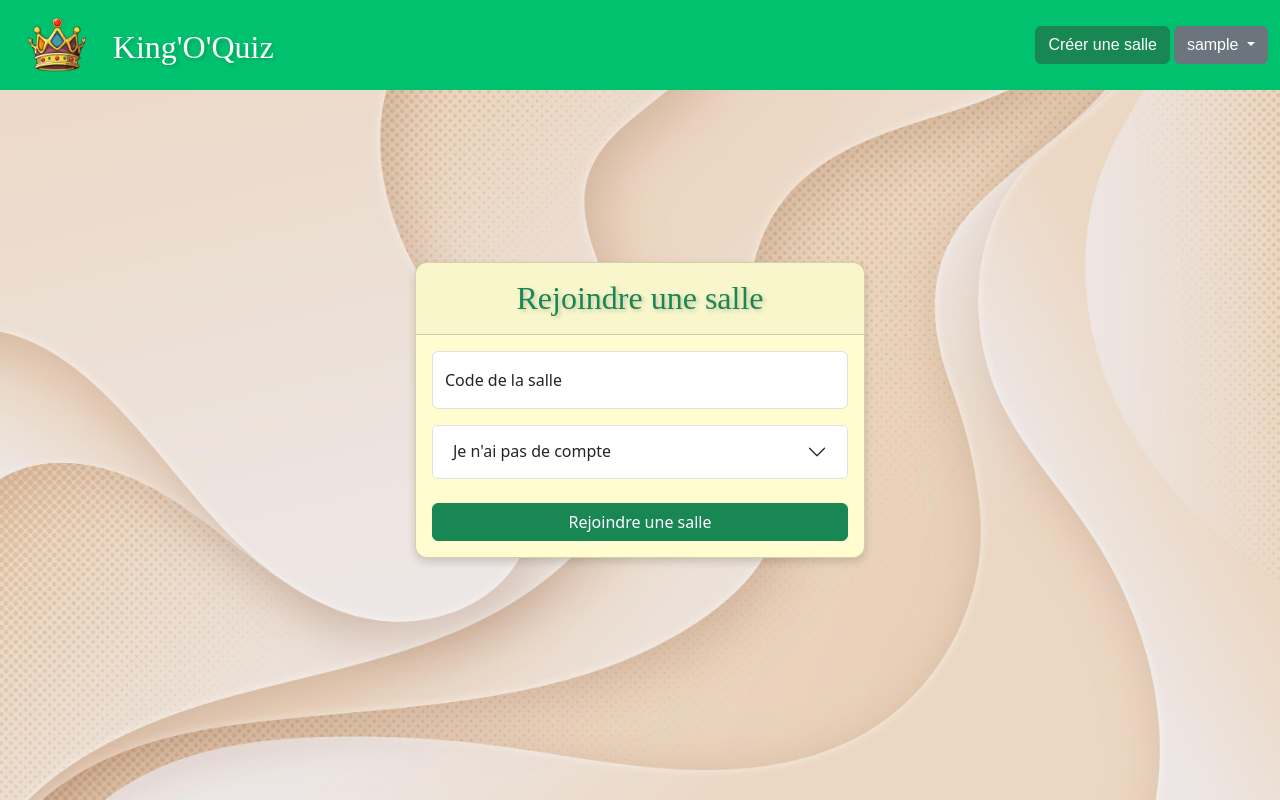
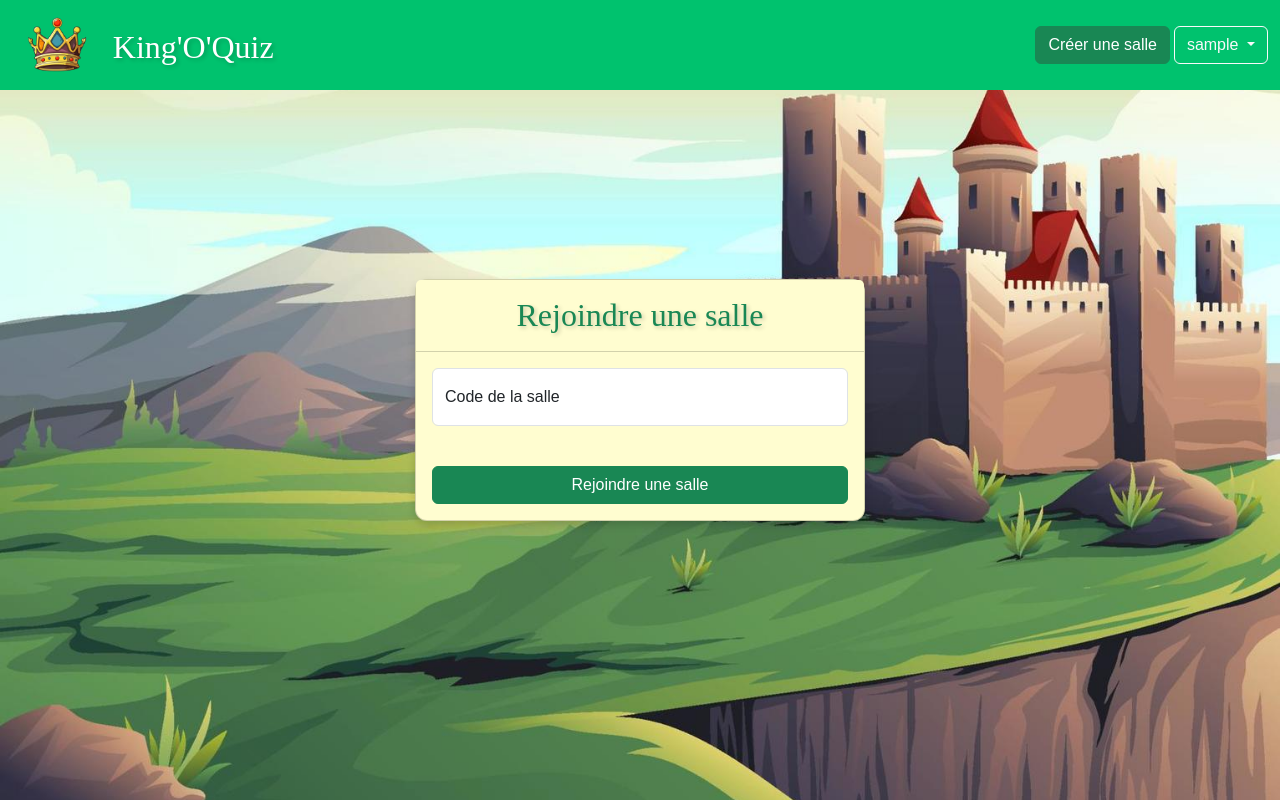
Before and after one commit to HardHuino/projetWEB, a PHP site: page /Welcome.php in a window 1280 px wide. Run offline with PHP 8.4, Linux system fonts and the light colour scheme; the visitor is signed in with stand-in values (Sample User, id 1); some web fonts are replaced.

Commit message:
room creation module + some more css

```diff
--- a/Room.html
+++ b/Room.html
@@ -7,7 +7,7 @@
         <link href="https://cdn.jsdelivr.net/npm/bootstrap@5.3.8/dist/css/bootstrap.min.css" rel="stylesheet" integrity="sha384-sRIl4kxILFvY47J16cr9ZwB07vP4J8+LH7qKQnuqkuIAvNWLzeN8tE5YBujZqJLB" crossorigin="anonymous">
     </head>
     <body>
-        <form class="row g-3 needs-validation" novalidate>
+        <form class="row g-3 needs-validation join-form" novalidate>
             <div class="mb-2">
                 <label for="validationAnswer" class="form-label">QUESTION</label>
                 <input type="text" class="form-control" id="validationAnswer" placeholder="Entrez votre réponse ici" required>
--- a/Room.php
+++ b/Room.php
@@ -83,7 +83,7 @@
             <p>Joueur: <strong><?php echo $displayName; ?></strong></p>
             <p>Code de room: <code><?php echo $roomCode; ?></code></p>
 
-            <form class="row g-3 needs-validation" novalidate>
+            <form class="row g-3 needs-validation join-form" novalidate>
                 <div class="mb-2">
                     <label for="validationAnswer" class="form-label"><?php echo($questionText["questionText"]); ?></label>
                     <input type="text" class="form-control" id="validationAnswer" name="answerText" placeholder="Entrez votre réponse ici" required>
--- a/Style.css
+++ b/Style.css
@@ -26,35 +26,31 @@
 
 /* Theme général */
 body {
-    background-image: url("img/bg.png");
+    background-image: url("img/bg2.jpg");
     background-color: var(--secondary);
     background-size: cover;
     background-attachment: fixed;
     font-family: Arial, sans-serif;
+    color : var(--secondary);
 }
 
-/* Navbar vert */
+/* Navbar */
 .navbar {
     background-color: var(--primary);
 }
 
-/* Style des formulaires/card */
-form {
-    display: flex;
-    flex-direction: column;
-    align-items: center;
-    justify-content: center;
-    height: 100%;
-    min-height: 80vh;
-    font-family: system-ui,-apple-system,"Segoe UI",Roboto,"Helvetica Neue","Noto Sans","Liberation Sans",Arial,sans-serif,"Apple Color Emoji","Segoe UI Emoji","Segoe UI Symbol","Noto Color Emoji";
+.dropdown-item:active {
+    background-color:var(--bs-success);
 }
+
+/* Style des formulaires/card (scopé au formulaire de rejoindre via la classe `join-form`) */
 
 .form-control:focus {
   border-color: var(--bs-success-border-subtle);
   box-shadow: 0 0 0 0.25rem var(--bs-success-bg-subtle);
 }
 
-.card {
+.card{
     background-color: var(--secondary);
     border-radius: 12px;
     box-shadow: 0 4px 8px rgba(0, 0, 0, 0.15);
@@ -62,7 +58,12 @@ form {
     width: 90%;
 }
 
+.modal-content {
+    background-color: var(--secondary);
+}
+
 .card-header {
+    background-color: var(--secondary);
     padding-top: 2vh;
 }
 
--- a/Welcome.php
+++ b/Welcome.php
@@ -15,23 +15,23 @@
     <body>
 
 
-        <nav class="navbar navbar-expand-lg py-2" data-bs-theme="dark">
+        <nav class="navbar navbar-expand-lg py-2 fixed-top" data-bs-theme="dark">
             <div class="container-fluid">
-                <a class="navbar-brand fs-2">
+                <a class="navbar-brand fs-2" href="Welcome.php">
                     <img src="img/logo.png" alt="Logo" width="10%" height="10%" class="d-inline-block align-text-top me-2">
                     <h1>King'O'Quiz</h1>
                 </a>
                 <div class="d-flex gap-1">
-                    <?php if (isset($_SESSION['username'])): ?>
-                        <button class="btn btn-success">Créer une salle</button>
+                    <?php if (isset($_SESSION['username'])) : ?>
+                        <button class="btn btn-success" data-bs-toggle="modal" data-bs-target="#roomCreation">Créer une salle</button>
                         <div class="btn-group">
-                            <button type="button" class="btn btn-secondary dropdown-toggle" data-bs-toggle="dropdown" data-bs-display="static" aria-expanded="false">
+                            <button id="username" type="button" class="btn btn-outline-light dropdown-toggle" data-bs-toggle="dropdown" data-bs-display="static" aria-expanded="false">
                                 <?php echo htmlspecialchars($_SESSION['username']); ?>
                             </button>
                             <ul class="dropdown-menu dropdown-menu-lg-end">
                                 <li><a class="dropdown-item" href="#">Statistiques</a></li>
                                 <li><hr class="dropdown-divider"></li>
-                                <li><a href="logout.php" class="dropdown-item danger" href="#">Déconnexion</a></li>
+                                <li><a href="logout.php" class="dropdown-item" href="#">Déconnexion</a></li>
                             </ul>
                         </div>
                     <?php else: ?>
@@ -41,47 +41,70 @@
             </div>
         </nav>
 
-        <form class="needs-validation" METHOD="GET" action="Room.php" novalidate>
-            <div class="card form-card">
+        <!-- Room Creation Modal -->
+        <div class="modal fade" id="roomCreation" tabindex="-1" aria-labelledby="roomCreationLabel" aria-hidden="true">
+            <div class="modal-dialog">
+                <form class="needs-validation" METHOD="GET" action="roomCreation.php" novalidate>
+                <div class="modal-content">
+                    <div class="modal-header">
+                        <h2 class="modal-title fs-5" id="roomCreationLabel">Creation de salle</h2>
+                        <button type="button" class="btn-close" data-bs-dismiss="modal" aria-label="Close"></button>
+                    </div>
+                    <div class="modal-body">
+                            <div class="form-floating mb-3">
+                                <input type="text" class="form-control" id="roomCode" name="roomCode" placeholder="Code de la salle" required>
+                                <label for="roomCode" class="form-label">Code de la salle</label>
+                                <div class="invalid-feedback">
+                                    Donnez un code de salle valide
+                                </div>
+                            </div>
+                            <div class="form-floating mb-3">
+                                <input type="text" class="form-control" id="question" name="question" placeholder="Question" required>
+                                <label for="question" class="form-label">Question</label>
+                                <div class="invalid-feedback">
+                                    Donnez une question valide
+                                </div>
+                            </div>
+                        </form>
+                        <input type="hidden" name="displayName" value="<?php echo htmlspecialchars($_SESSION['username']); ?>">
+                    </div>
+                    <div class="modal-footer">
+                        <button type="button" class="btn btn-secondary" data-bs-dismiss="modal">Fermer</button>
+                        <button type="submit" class="btn btn-success" id="createRoom">Créer la salle</button>
+                    </div>
+                </div>
+                </form>
+            </div>
+        </div>
+
+        <div class="container d-flex justify-content-center align-items-center min-vh-100">
+            <div class="card form-card center join-card">
                 <div class="card-header">
                     <h2 class="text-center">Rejoindre une salle</h2>
                 </div>
                 <div class="card-body">
                     <div class="mb-3">
+                        <form class="needs-validation" METHOD="GET" action="Room.php" novalidate>
                         <div class="form-floating mb-3">
-                            <input type="text" class="form-control " id="roomCode" name="roomCode" placeholder="Entrer le code de la salle à rejoindre" required>
+                            <input type="text" class="form-control" id="roomCode" name="roomCode" placeholder="Code de la salle" required>
                             <label for="roomCode" class="form-label">Code de la salle</label>
                             <div class="invalid-feedback">
                                 Donnez un code de salle valide
                             </div>
                         </div>
+                        <?php if (!(isset($_SESSION['username']))): ?>
+                        <div class="form-floating mb-3">
+                            <input type="text" class="form-control" id="displayName" name="displayName" placeholder="Entrer un nom" required>
+                            <label for="roomCode" class="form-label">Entrer un nom</label>
+                        </div>
+                        <?php endif; ?>
+                        </form>
                     </div>
-
-
-                    <div class="accordion" id="dropboxDisplayName">
-                        <div class="accordion-item">
-                            <h3 class="accordion-header">
-                                <button class="accordion-button collapsed" type="button" data-bs-toggle="collapse" data-bs-target="#collapseOne">
-                                    Je n'ai pas de compte
-                                </button>
-                            </h3>
-                            <div id="collapseOne" class="accordion-collapse collapse" data-bs-parent="#dropboxDisplayName">
-                                <div class="accordion-body">
-                                    <div class="form-floating mb-3">
-                                        <input type="text" class="form-control" id="displayName" name="displayName" placeholder="Entrer un nom d'affichage que les autres joueurs verront">
-                                        <label for="displayName" class="form-label">Nom d'affichage</label>
-                                    </div>
-                                </div>
-                            </div>
-                        </div>
-                    </div>
-
                     <br>
-
                     <input type="submit" value="Rejoindre une salle" class="btn btn-success w-100" id="joinRoom">
                 </div>
             </div>
-        </form>
+        </div>
         <script src="Code.js"></script>
         <script src="https://cdn.jsdelivr.net/npm/bootstrap@5.3.8/dist/js/bootstrap.bundle.min.js" integrity="sha384-FKyoEForCGlyvwx9Hj09JcYn3nv7wiPVlz7YYwJrWVcXK/BmnVDxM+D2scQbITxI" crossorigin="anonymous"></script>
     </body>
```
Also changed, not shown: Login.php (+13 -7 lines), roomCreation.php (added, +28 -0 lines), setup.sql (+7 -12 lines), img/bg2.jpg (added).
